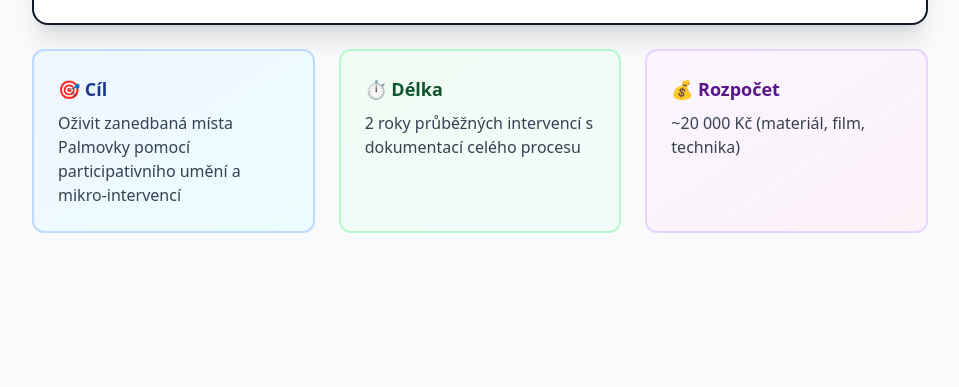
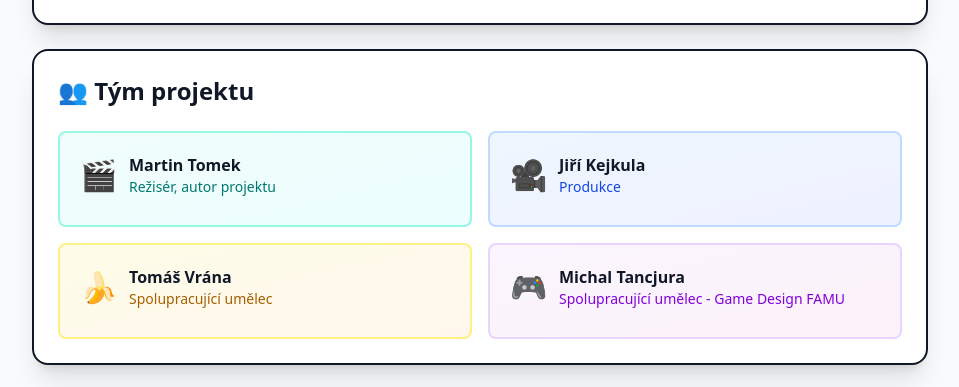
Before and after one commit to martintomekvfx/FAMU, a React (Vite) app in the folder semeter_one/famu-notes/: page /FAMU/project in a window 1280 px wide. Shown: the part 1010-1397 px from the top of the page, without its empty margins (320-1279 px from the left). Before the commit the page ends 1275 px from the top, so only its background shows below. Built offline with nearby package versions, Linux system fonts and the light colour scheme.

Commit message:
Add team section with 4 members, move sunflower planting from Winter 2025 to Spring 2026

```diff
--- a/semeter_one/famu-notes/src/pages/ProjectPage.jsx
+++ b/semeter_one/famu-notes/src/pages/ProjectPage.jsx
@@ -187,6 +187,49 @@ function OverviewPage() {
             <ExternalLink className="w-4 h-4" />
             YouTube
           </a>
+        </div>
+      </div>
+
+      {/* Team */}
+      <div className="bg-white rounded-2xl shadow-xl border-2 border-gray-900 p-6">
+        <h2 className="text-2xl font-bold text-gray-900 mb-6">👥 Tým projektu</h2>
+        <div className="grid grid-cols-1 md:grid-cols-2 gap-4">
+          <div className="bg-gradient-to-br from-teal-50 to-cyan-50 rounded-lg p-5 border-2 border-teal-200">
+            <div className="flex items-center gap-3 mb-2">
+              <span className="text-3xl">🎬</span>
+              <div>
+                <h3 className="font-bold text-gray-900">Martin Tomek</h3>
+                <p className="text-sm text-teal-700 font-medium">Režisér, autor projektu</p>
+              </div>
+            </div>
+          </div>
+          <div className="bg-gradient-to-br from-blue-50 to-indigo-50 rounded-lg p-5 border-2 border-blue-200">
+            <div className="flex items-center gap-3 mb-2">
+              <span className="text-3xl">🎥</span>
+              <div>
+                <h3 className="font-bold text-gray-900">Jiří Kejkula</h3>
+                <p className="text-sm text-blue-700 font-medium">Produkce</p>
+              </div>
+            </div>
+          </div>
+          <div className="bg-gradient-to-br from-yellow-50 to-orange-50 rounded-lg p-5 border-2 border-yellow-200">
+            <div className="flex items-center gap-3 mb-2">
+              <span className="text-3xl">🍌</span>
+              <div>
+                <h3 className="font-bold text-gray-900">Tomáš Vrána</h3>
+                <p className="text-sm text-yellow-700 font-medium">Spolupracující umělec</p>
+              </div>
+            </div>
+          </div>
+          <div className="bg-gradient-to-br from-purple-50 to-pink-50 rounded-lg p-5 border-2 border-purple-200">
+            <div className="flex items-center gap-3 mb-2">
+              <span className="text-3xl">🎮</span>
+              <div>
+                <h3 className="font-bold text-gray-900">Michal Tancjura</h3>
+                <p className="text-sm text-purple-700 font-medium">Spolupracující umělec - Game Design FAMU</p>
+              </div>
+            </div>
+          </div>
         </div>
       </div>
 
@@ -1262,7 +1305,6 @@ function TimelinePage() {
       tasks: [
         '🗳️ Hlasovací popelníky - design, výroba, jarní klauzurní práce',
         '🍌 Betonové banány - návrh, výroba formy, odlévání',
-        '🌻 Slunečnice - předsadba na balkoně (březen)',
         '📋 Mapping lokality a výběr míst',
         '🎭 Detournement - mapping nelegálních reklam'
       ]
@@ -1273,6 +1315,7 @@ function TimelinePage() {
       title: 'Instalace a sadba',
       color: 'from-green-500 to-teal-500',
       tasks: [
+        '🌻 Slunečnice - předsadba na balkoně (březen-duben)',
         '🌻 Slunečnice - přesadba do 10l květináčů (duben)',
         '🌻 Slunečnice - sadba ven do Palmovky (duben-květen)',
         '🗳️ Hlasovací popelníky - instalace a testování',
```
